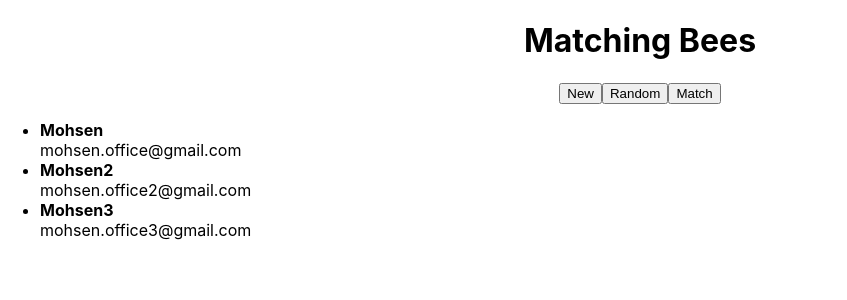
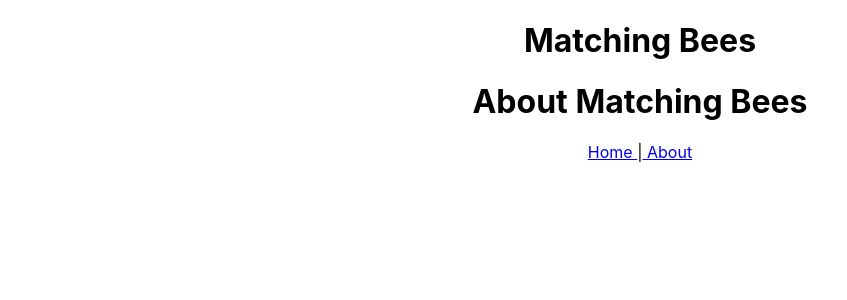
Before and after one commit to mohsenoffice/matching-bees, a React (Create React App) app in the folder client/: page /about in a window 1280 px wide. Shown: the top 300 px of the page, without its empty margins (0-847 px from the left). Built offline with nearby package versions, Linux system fonts and the light colour scheme.

Commit message:
layout and routs

```diff
--- a/client/package.json
+++ b/client/package.json
@@ -9,6 +9,7 @@
     "prop-types": "^15.7.2",
     "react": "^16.12.0",
     "react-dom": "^16.12.0",
+    "react-router-dom": "^5.1.2",
     "react-scripts": "3.3.1"
   },
   "scripts": {
--- a/client/src/App.js
+++ b/client/src/App.js
@@ -1,10 +1,21 @@
 import React, {Component} from 'react';
 import './App.css';
+import { Route, BrowserRouter } from 'react-router-dom';
+
+import Layout from './components/layouts/Layout';
 import Home from './components/layouts/Home';
+import About from './components/layouts/About';
 
 class App extends Component {
     render() {
-        return ( <Home/> );
+        return (
+            <BrowserRouter>
+                <Layout>
+                    <Route exact path="/" component={Home} />
+                    <Route path="/about" component={About} />
+                </Layout>
+            </BrowserRouter>
+         );
     }
 }
 
--- /dev/null
+++ b/client/src/components/layouts/About.js
@@ -0,0 +1,13 @@
+import React, { Component} from 'react';
+
+class About extends Component {
+    render(){
+        return (
+            <div>
+                <h1 align= "center"> About Matching Bees </h1>
+            </div>
+        )
+    }
+}
+
+export default About;
--- a/client/src/components/layouts/Home.js
+++ b/client/src/components/layouts/Home.js
@@ -6,7 +6,6 @@ class Home extends Component {
     render() {
         return (
         <div>
-            <h1 align="center">Matching Bees</h1>
             <div>
                 <Users />
             </div>
--- /dev/null
+++ b/client/src/components/layouts/Layout.js
@@ -0,0 +1,26 @@
+import React, { Component } from 'react';
+import { Link } from 'react-router-dom';
+
+class Layout extends Component {
+   render() {
+   return (
+       <div>
+           <div>
+               <h1 align="center">Matching Bees</h1>
+           </div>
+           <div>
+               { this.props.children }
+           </div>
+           <div>
+                <div align="center">
+                    <Link to={'/'}>Home </Link>
+                   |
+                    <Link to={'/about'}> About</Link>
+                </div>
+           </div>
+       </div>
+       );
+   }
+}
+
+export default Layout;
```
Also changed, not shown: 1 other file (tests, documents, lock files or other folders).
